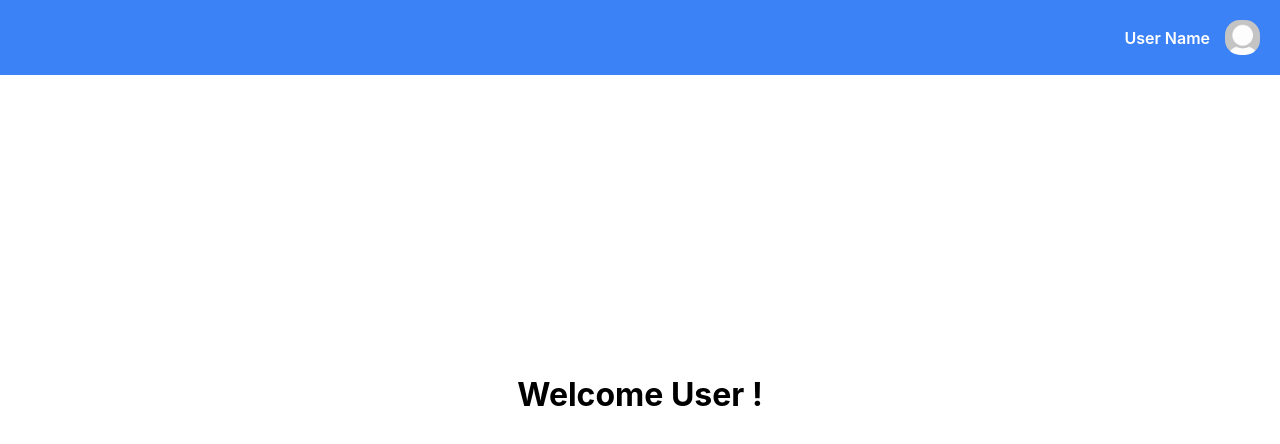
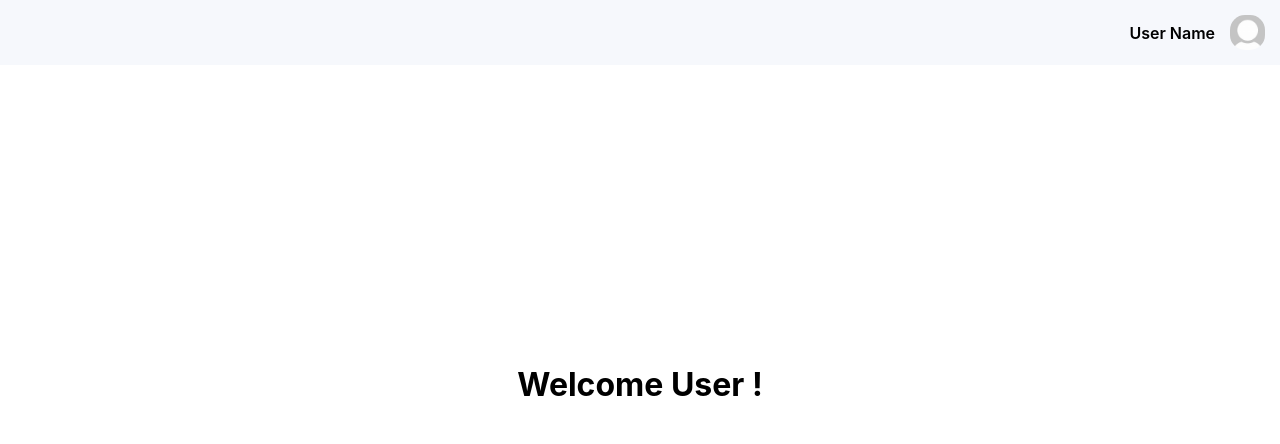
Before and after one commit to ShivaShankarGoddumarri/Beyinc_frontend, a React (Create React App) app: page / in a window 1280 px wide. Shown: the top 444 px of the page. Built offline with nearby package versions, Linux system fonts and the light colour scheme.

Commit message:
navbar styles updated

```diff
--- a/src/Components/Home/Home.css
+++ b/src/Components/Home/Home.css
@@ -4,9 +4,9 @@
 }
 
 navbar {
-    background-color: #3b82f6;
-    color: white;
-    padding: 20px;
+    background-color: #f6f8fc;
+    color: black;
+    padding: 15px;
     font-weight: 600;
     display: flex;
     justify-content: flex-end;
```
